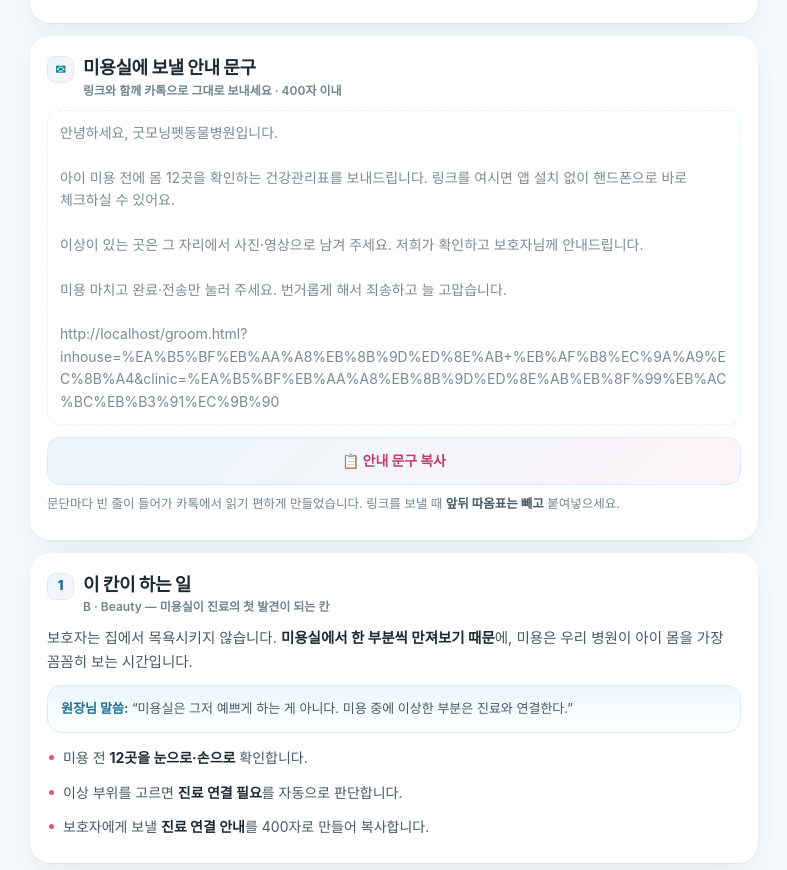
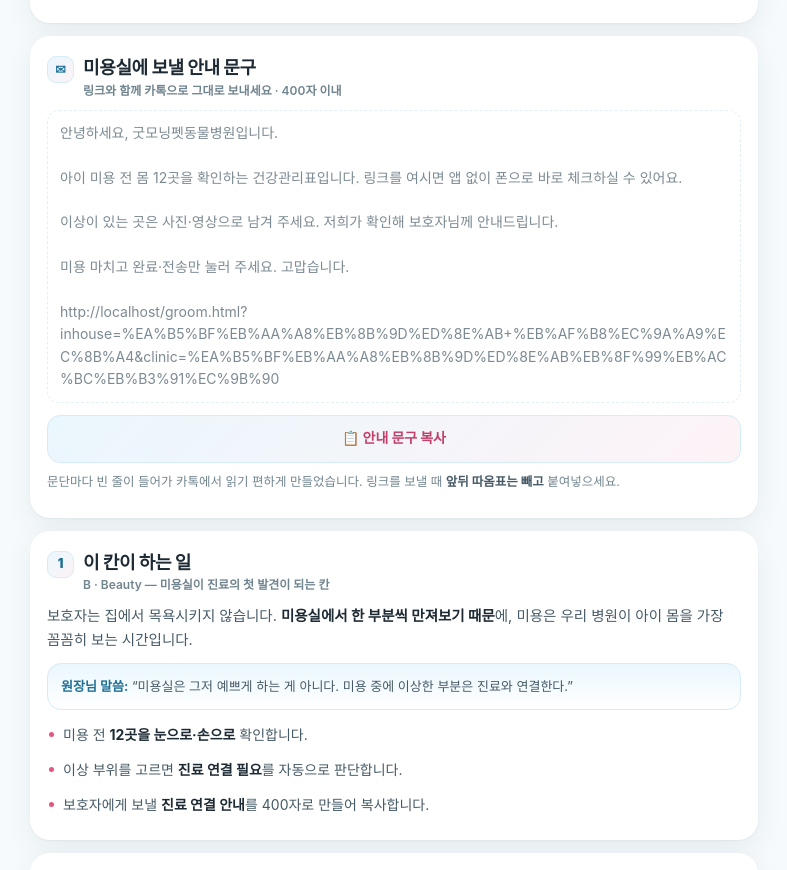
Before and after one commit to t01051327575-bit/petmate-guide, a plain HTML site: page gbn.html in a window 1280 px wide. Shown: the part 914-1784 px from the top of the page, without its empty margins (246-1033 px from the left). Drawn offline with Linux system fonts and the light colour scheme.

Commit message:
gbn: 미용실 안내문구 본문 축약 — 링크 포함 400자 안에 여유있게

```diff
--- a/gbn.html
+++ b/gbn.html
@@ -277,9 +277,9 @@
     var who = pet ? pet + (g ? '(' + g + ' 님)' : '') : '아이';
     var body =
       '안녕하세요, ' + (s.hospital || '병원') + '입니다.\n\n' +
-      who + ' 미용 전에 몸 12곳을 확인하는 건강관리표를 보내드립니다. 링크를 여시면 앱 설치 없이 핸드폰으로 바로 체크하실 수 있어요.\n\n' +
-      '이상이 있는 곳은 그 자리에서 사진·영상으로 남겨 주세요. 저희가 확인하고 보호자님께 안내드립니다.\n\n' +
-      '미용 마치고 완료·전송만 눌러 주세요. 번거롭게 해서 죄송하고 늘 고맙습니다.';
+      who + ' 미용 전 몸 12곳을 확인하는 건강관리표입니다. 링크를 여시면 앱 없이 폰으로 바로 체크하실 수 있어요.\n\n' +
+      '이상이 있는 곳은 사진·영상으로 남겨 주세요. 저희가 확인해 보호자님께 안내드립니다.\n\n' +
+      '미용 마치고 완료·전송만 눌러 주세요. 고맙습니다.';
     var tail = '\n\n' + url;
     /* 링크는 절대 잘리지 않게 — 본문만 줄인다 */
     var room = 400 - G.count(tail) - 1;
```
